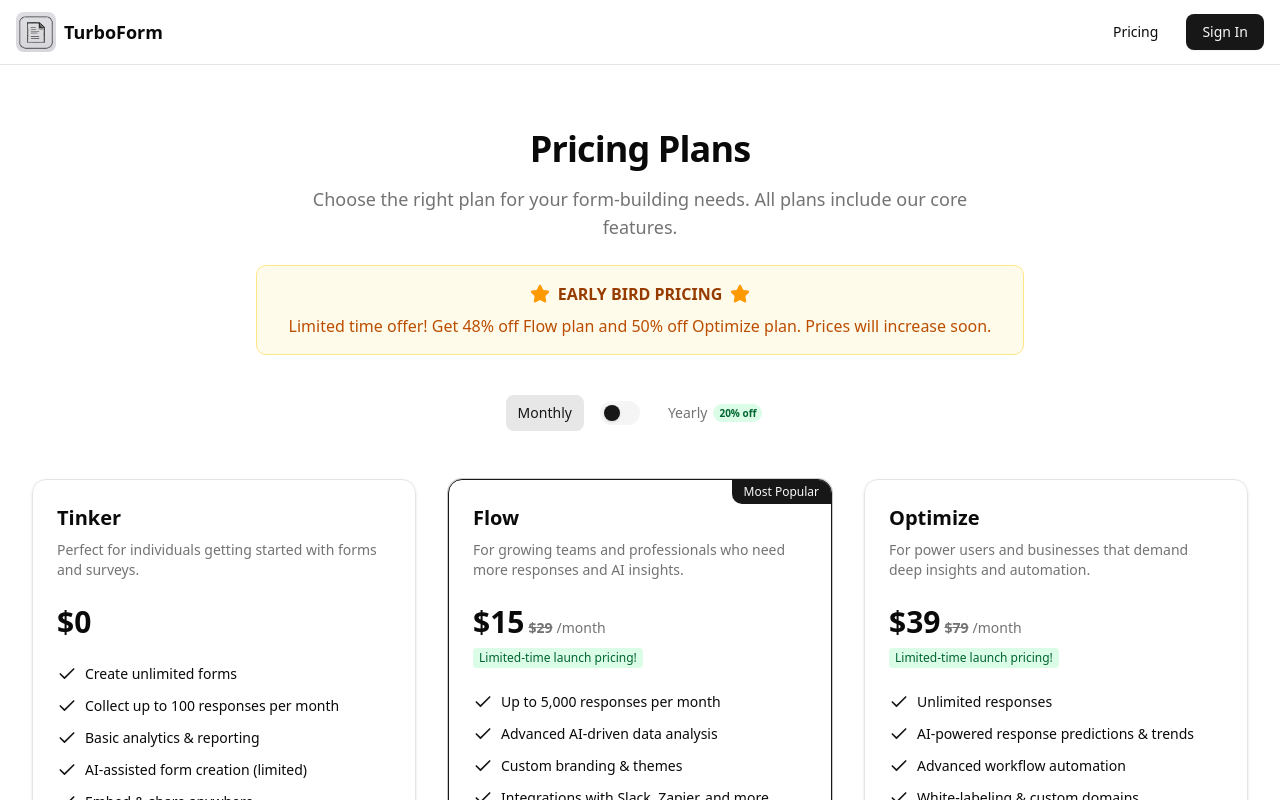
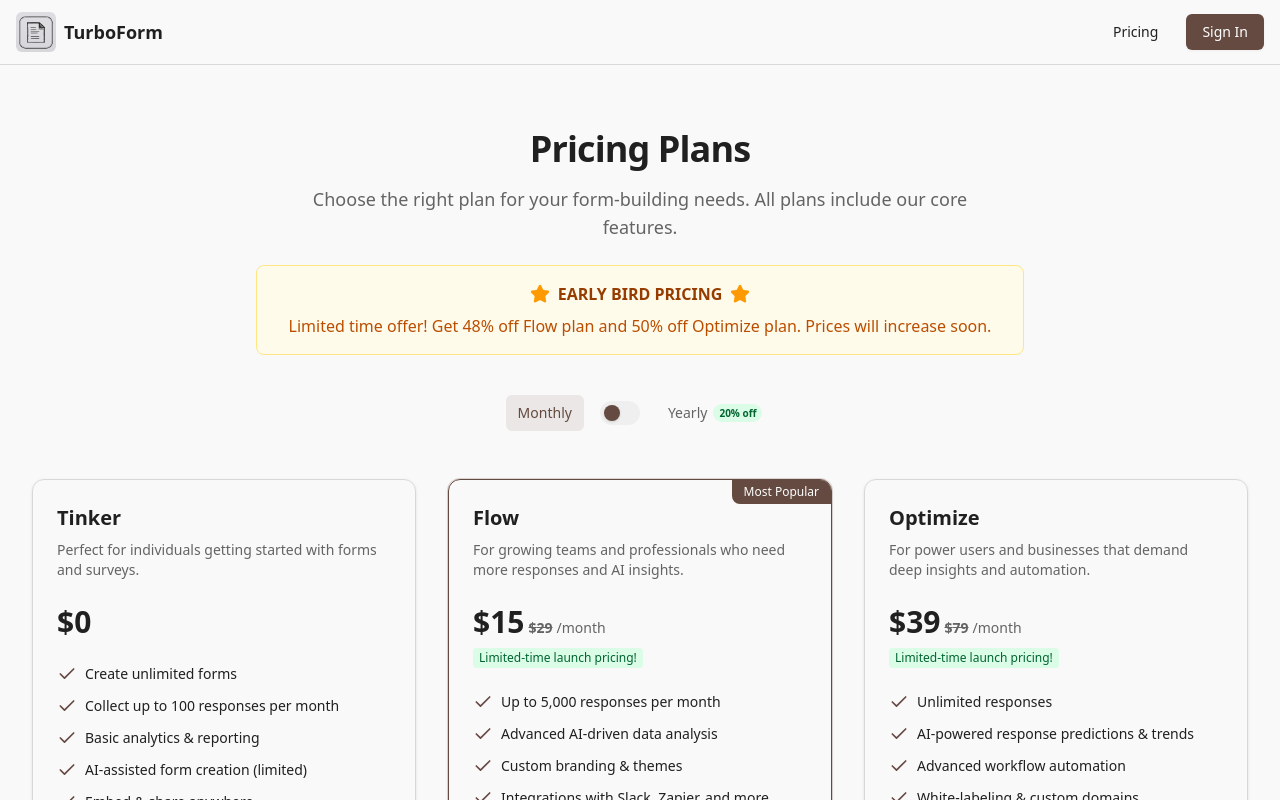
Before and after one commit to turboform/web, a Next.js app: page /pricing in a window 1280 px wide. Shown: the top 800 px of the page. Built offline with nearby package versions, Linux system fonts and the light colour scheme; no server answers.

Commit message:
update styling

```diff
--- a/src/app/globals.css
+++ b/src/app/globals.css
@@ -2,113 +2,153 @@
 
 @custom-variant dark (&:is(.dark *));
 
+:root {
+  --background: #f9f9f9;
+  --foreground: #202020;
+  --card: #fcfcfc;
+  --card-foreground: #202020;
+  --popover: #fcfcfc;
+  --popover-foreground: #202020;
+  --primary: #644a40;
+  --primary-foreground: #ffffff;
+  --secondary: #ffdfb5;
+  --secondary-foreground: #582d1d;
+  --muted: #efefef;
+  --muted-foreground: #646464;
+  --accent: #e8e8e8;
+  --accent-foreground: #202020;
+  --destructive: #e54d2e;
+  --destructive-foreground: #ffffff;
+  --border: #d8d8d8;
+  --input: #d8d8d8;
+  --ring: #644a40;
+  --chart-1: #644a40;
+  --chart-2: #ffdfb5;
+  --chart-3: #e8e8e8;
+  --chart-4: #ffe6c4;
+  --chart-5: #66493e;
+  --sidebar: #fbfbfb;
+  --sidebar-foreground: #252525;
+  --sidebar-primary: #343434;
+  --sidebar-primary-foreground: #fbfbfb;
+  --sidebar-accent: #f7f7f7;
+  --sidebar-accent-foreground: #343434;
+  --sidebar-border: #ebebeb;
+  --sidebar-ring: #b5b5b5;
+  --font-sans:
+    ui-sans-serif, system-ui, -apple-system, BlinkMacSystemFont, 'Segoe UI', Roboto, 'Helvetica Neue', Arial,
+    'Noto Sans', sans-serif, 'Apple Color Emoji', 'Segoe UI Emoji', 'Segoe UI Symbol', 'Noto Color Emoji';
+  --font-serif: ui-serif, Georgia, Cambria, 'Times New Roman', Times, serif;
+  --font-mono: ui-monospace, SFMono-Regular, Menlo, Monaco, Consolas, 'Liberation Mono', 'Courier New', monospace;
+  --radius: 0.5rem;
+  --shadow-2xs: 0 1px 3px 0px hsl(0 0% 0% / 0.05);
+  --shadow-xs: 0 1px 3px 0px hsl(0 0% 0% / 0.05);
+  --shadow-sm: 0 1px 3px 0px hsl(0 0% 0% / 0.1), 0 1px 2px -1px hsl(0 0% 0% / 0.1);
+  --shadow: 0 1px 3px 0px hsl(0 0% 0% / 0.1), 0 1px 2px -1px hsl(0 0% 0% / 0.1);
+  --shadow-md: 0 1px 3px 0px hsl(0 0% 0% / 0.1), 0 2px 4px -1px hsl(0 0% 0% / 0.1);
+  --shadow-lg: 0 1px 3px 0px hsl(0 0% 0% / 0.1), 0 4px 6px -1px hsl(0 0% 0% / 0.1);
+  --shadow-xl: 0 1px 3px 0px hsl(0 0% 0% / 0.1), 0 8px 10px -1px hsl(0 0% 0% / 0.1);
+  --shadow-2xl: 0 1px 3px 0px hsl(0 0% 0% / 0.25);
+}
+
+.dark {
+  --background: #111111;
+  --foreground: #eeeeee;
+  --card: #191919;
+  --card-foreground: #eeeeee;
+  --popover: #191919;
+  --popover-foreground: #eeeeee;
+  --primary: #ffe0c2;
+  --primary-foreground: #081a1b;
+  --secondary: #393028;
+  --secondary-foreground: #ffe0c2;
+  --muted: #222222;
+  --muted-foreground: #b4b4b4;
+  --accent: #2a2a2a;
+  --accent-foreground: #eeeeee;
+  --destructive: #e54d2e;
+  --destructive-foreground: #ffffff;
+  --border: #201e18;
+  --input: #484848;
+  --ring: #ffe0c2;
+  --chart-1: #ffe0c2;
+  --chart-2: #393028;
+  --chart-3: #2a2a2a;
+  --chart-4: #42382e;
+  --chart-5: #ffe0c1;
+  --sidebar: #18181b;
+  --sidebar-foreground: #f4f4f5;
+  --sidebar-primary: #1d4ed8;
+  --sidebar-primary-foreground: #ffffff;
+  --sidebar-accent: #27272a;
+  --sidebar-accent-foreground: #f4f4f5;
+  --sidebar-border: #27272a;
+  --sidebar-ring: #d4d4d8;
+  --font-sans: undefined;
+  --font-serif: undefined;
+  --font-mono: undefined;
+  --radius: 0.5rem;
+  --shadow-2xs: 0 1px 3px 0px hsl(0 0% 0% / 0.05);
+  --shadow-xs: 0 1px 3px 0px hsl(0 0% 0% / 0.05);
+  --shadow-sm: 0 1px 3px 0px hsl(0 0% 0% / 0.1), 0 1px 2px -1px hsl(0 0% 0% / 0.1);
+  --shadow: 0 1px 3px 0px hsl(0 0% 0% / 0.1), 0 1px 2px -1px hsl(0 0% 0% / 0.1);
+  --shadow-md: 0 1px 3px 0px hsl(0 0% 0% / 0.1), 0 2px 4px -1px hsl(0 0% 0% / 0.1);
+  --shadow-lg: 0 1px 3px 0px hsl(0 0% 0% / 0.1), 0 4px 6px -1px hsl(0 0% 0% / 0.1);
+  --shadow-xl: 0 1px 3px 0px hsl(0 0% 0% / 0.1), 0 8px 10px -1px hsl(0 0% 0% / 0.1);
+  --shadow-2xl: 0 1px 3px 0px hsl(0 0% 0% / 0.25);
+}
+
 @theme inline {
   --color-background: var(--background);
   --color-foreground: var(--foreground);
-  --font-sans: var(--font-geist-sans);
-  --font-mono: var(--font-geist-mono);
+  --color-card: var(--card);
+  --color-card-foreground: var(--card-foreground);
+  --color-popover: var(--popover);
+  --color-popover-foreground: var(--popover-foreground);
+  --color-primary: var(--primary);
+  --color-primary-foreground: var(--primary-foreground);
+  --color-secondary: var(--secondary);
+  --color-secondary-foreground: var(--secondary-foreground);
+  --color-muted: var(--muted);
+  --color-muted-foreground: var(--muted-foreground);
+  --color-accent: var(--accent);
+  --color-accent-foreground: var(--accent-foreground);
+  --color-destructive: var(--destructive);
+  --color-destructive-foreground: var(--destructive-foreground);
+  --color-border: var(--border);
+  --color-input: var(--input);
+  --color-ring: var(--ring);
+  --color-chart-1: var(--chart-1);
+  --color-chart-2: var(--chart-2);
+  --color-chart-3: var(--chart-3);
+  --color-chart-4: var(--chart-4);
+  --color-chart-5: var(--chart-5);
+  --color-sidebar: var(--sidebar);
+  --color-sidebar-foreground: var(--sidebar-foreground);
+  --color-sidebar-primary: var(--sidebar-primary);
+  --color-sidebar-primary-foreground: var(--sidebar-primary-foreground);
+  --color-sidebar-accent: var(--sidebar-accent);
+  --color-sidebar-accent-foreground: var(--sidebar-accent-foreground);
+  --color-sidebar-border: var(--sidebar-border);
   --color-sidebar-ring: var(--sidebar-ring);
-  --color-sidebar-border: var(--sidebar-border);
-  --color-sidebar-accent-foreground: var(--sidebar-accent-foreground);
-  --color-sidebar-accent: var(--sidebar-accent);
-  --color-sidebar-primary-foreground: var(--sidebar-primary-foreground);
-  --color-sidebar-primary: var(--sidebar-primary);
-  --color-sidebar-foreground: var(--sidebar-foreground);
-  --color-sidebar: var(--sidebar);
-  --color-chart-5: var(--chart-5);
-  --color-chart-4: var(--chart-4);
-  --color-chart-3: var(--chart-3);
-  --color-chart-2: var(--chart-2);
-  --color-chart-1: var(--chart-1);
-  --color-ring: var(--ring);
-  --color-input: var(--input);
-  --color-border: var(--border);
-  --color-destructive: var(--destructive);
-  --color-accent-foreground: var(--accent-foreground);
-  --color-accent: var(--accent);
-  --color-muted-foreground: var(--muted-foreground);
-  --color-muted: var(--muted);
-  --color-secondary-foreground: var(--secondary-foreground);
-  --color-secondary: var(--secondary);
-  --color-primary-foreground: var(--primary-foreground);
-  --color-primary: var(--primary);
-  --color-popover-foreground: var(--popover-foreground);
-  --color-popover: var(--popover);
-  --color-card-foreground: var(--card-foreground);
-  --color-card: var(--card);
+
+  --font-sans: var(--font-sans);
+  --font-mono: var(--font-mono);
+  --font-serif: var(--font-serif);
+
   --radius-sm: calc(var(--radius) - 4px);
   --radius-md: calc(var(--radius) - 2px);
   --radius-lg: var(--radius);
   --radius-xl: calc(var(--radius) + 4px);
-}
 
-:root {
-  --radius: 0.625rem;
-  --background: oklch(1 0 0);
-  --foreground: oklch(0.145 0 0);
-  --card: oklch(1 0 0);
-  --card-foreground: oklch(0.145 0 0);
-  --popover: oklch(1 0 0);
-  --popover-foreground: oklch(0.145 0 0);
-  --primary: oklch(0.205 0 0);
-  --primary-foreground: oklch(0.985 0 0);
-  --secondary: oklch(0.97 0 0);
-  --secondary-foreground: oklch(0.205 0 0);
-  --muted: oklch(0.97 0 0);
-  --muted-foreground: oklch(0.556 0 0);
-  --accent: oklch(0.97 0 0);
-  --accent-foreground: oklch(0.205 0 0);
-  --destructive: oklch(0.577 0.245 27.325);
-  --border: oklch(0.922 0 0);
-  --input: oklch(0.922 0 0);
-  --ring: oklch(0.708 0 0);
-  --chart-1: oklch(0.646 0.222 41.116);
-  --chart-2: oklch(0.6 0.118 184.704);
-  --chart-3: oklch(0.398 0.07 227.392);
-  --chart-4: oklch(0.828 0.189 84.429);
-  --chart-5: oklch(0.769 0.188 70.08);
-  --sidebar: oklch(0.985 0 0);
-  --sidebar-foreground: oklch(0.145 0 0);
-  --sidebar-primary: oklch(0.205 0 0);
-  --sidebar-primary-foreground: oklch(0.985 0 0);
-  --sidebar-accent: oklch(0.97 0 0);
-  --sidebar-accent-foreground: oklch(0.205 0 0);
-  --sidebar-border: oklch(0.922 0 0);
-  --sidebar-ring: oklch(0.708 0 0);
-}
-
-.dark {
-  --background: oklch(0.145 0 0);
-  --foreground: oklch(0.985 0 0);
-  --card: oklch(0.205 0 0);
-  --card-foreground: oklch(0.985 0 0);
-  --popover: oklch(0.205 0 0);
-  --popover-foreground: oklch(0.985 0 0);
-  --primary: oklch(0.922 0 0);
-  --primary-foreground: oklch(0.205 0 0);
-  --secondary: oklch(0.269 0 0);
-  --secondary-foreground: oklch(0.985 0 0);
-  --muted: oklch(0.269 0 0);
-  --muted-foreground: oklch(0.708 0 0);
-  --accent: oklch(0.269 0 0);
-  --accent-foreground: oklch(0.985 0 0);
-  --destructive: oklch(0.704 0.191 22.216);
-  --border: oklch(1 0 0 / 10%);
-  --input: oklch(1 0 0 / 15%);
-  --ring: oklch(0.556 0 0);
-  --chart-1: oklch(0.488 0.243 264.376);
-  --chart-2: oklch(0.696 0.17 162.48);
-  --chart-3: oklch(0.769 0.188 70.08);
-  --chart-4: oklch(0.627 0.265 303.9);
-  --chart-5: oklch(0.645 0.246 16.439);
-  --sidebar: oklch(0.205 0 0);
-  --sidebar-foreground: oklch(0.985 0 0);
-  --sidebar-primary: oklch(0.488 0.243 264.376);
-  --sidebar-primary-foreground: oklch(0.985 0 0);
-  --sidebar-accent: oklch(0.269 0 0);
-  --sidebar-accent-foreground: oklch(0.985 0 0);
-  --sidebar-border: oklch(1 0 0 / 10%);
-  --sidebar-ring: oklch(0.556 0 0);
+  --shadow-2xs: var(--shadow-2xs);
+  --shadow-xs: var(--shadow-xs);
+  --shadow-sm: var(--shadow-sm);
+  --shadow: var(--shadow);
+  --shadow-md: var(--shadow-md);
+  --shadow-lg: var(--shadow-lg);
+  --shadow-xl: var(--shadow-xl);
+  --shadow-2xl: var(--shadow-2xl);
 }
 
 @layer base {
```
